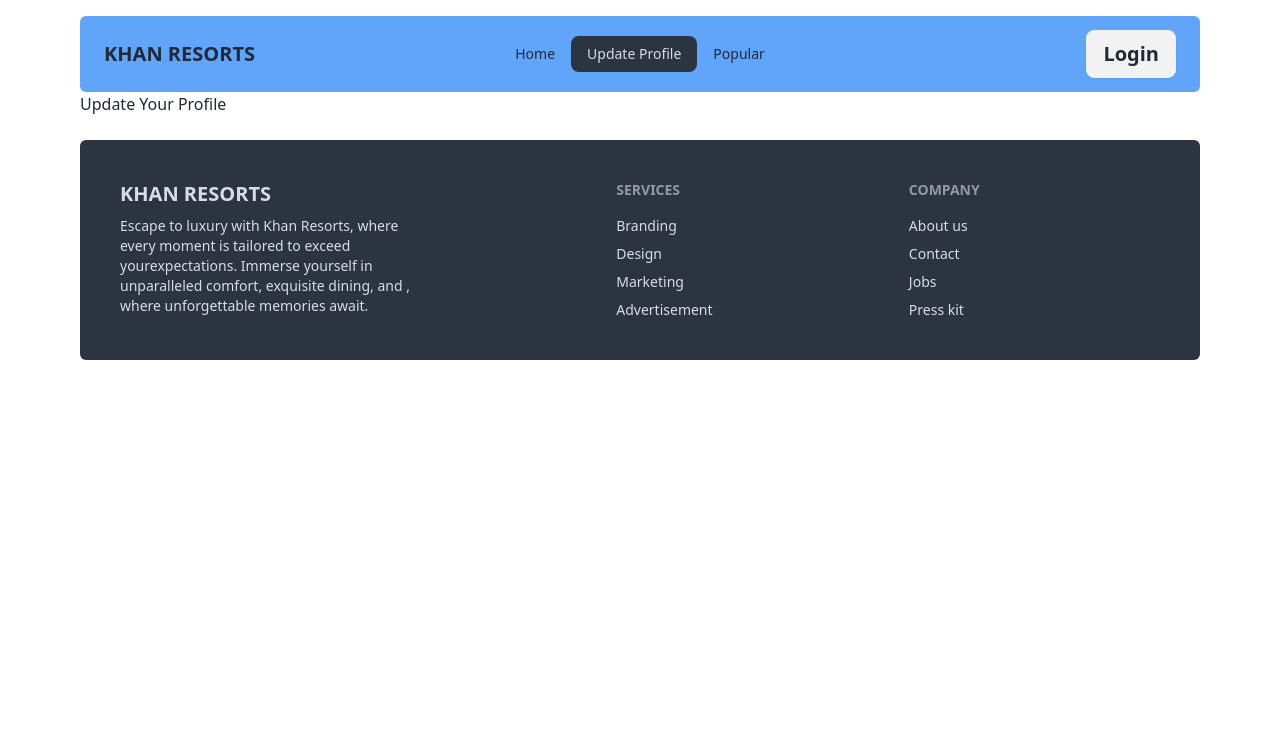
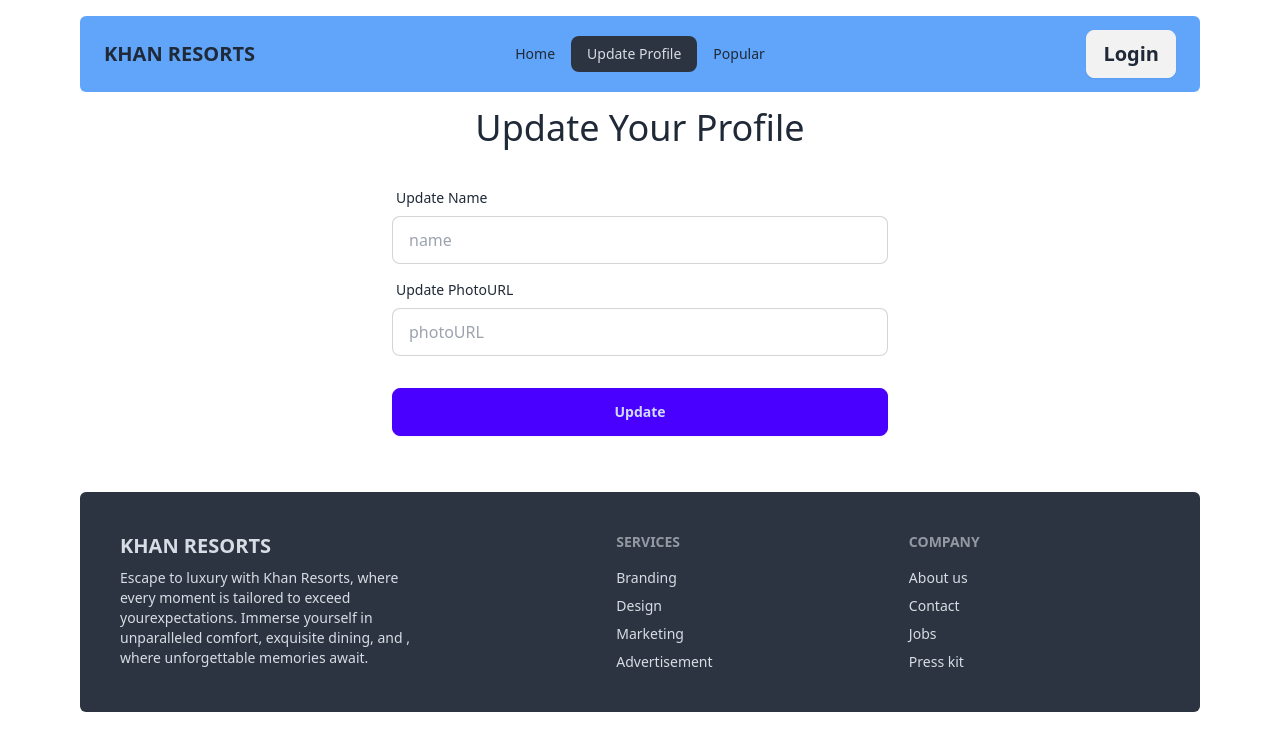
Before and after one commit to arifulislamk/khan-resorts, a React (Vite) app: page /updateProfile in a window 1280 px wide. Shown: the top 750 px of the page. Built offline with nearby package versions, Linux system fonts and the light colour scheme; no server answers.

Commit message:
update profile, hide route location not change

```diff
--- a/src/AuthProvider/AuthProvider.jsx
+++ b/src/AuthProvider/AuthProvider.jsx
@@ -1,5 +1,5 @@
 import { createContext, useEffect, useState } from "react";
-import { GithubAuthProvider, GoogleAuthProvider, createUserWithEmailAndPassword, getAuth, onAuthStateChanged, signInWithEmailAndPassword, signInWithPopup, signOut } from "firebase/auth";
+import { GithubAuthProvider, GoogleAuthProvider, createUserWithEmailAndPassword, getAuth, onAuthStateChanged, signInWithEmailAndPassword, signInWithPopup, signOut, updateProfile } from "firebase/auth";
 import app from "../firebase/firebase.config";
 
 export const AuthContext = createContext(null);
@@ -11,7 +11,7 @@ const AuthProvider = ({ children }) => {
     const githubProbider = new GithubAuthProvider();
 
     const [user, setUser] = useState(null);
-    const [loading,setLoading] = useState(true);
+    const [loading, setLoading] = useState(true);
 
     const createuser = (email, password) => {
         setLoading(true)
@@ -37,6 +37,12 @@ const AuthProvider = ({ children }) => {
         return signOut(auth)
     }
 
+    const updatedProfile = (name, photo) => {
+        return ( updateProfile(auth.currentUser, {
+            displayName: name, photoURL: photo
+        }) )
+    }
+
     useEffect(() => {
         const unSubscribe = onAuthStateChanged(auth, currentUser => {
             setUser(currentUser);
@@ -55,7 +61,8 @@ const AuthProvider = ({ children }) => {
         googlelogin,
         logOut,
         githublogin,
-        loading
+        loading,
+        updatedProfile
     }
 
     return (
--- a/src/Components/EachCard.jsx
+++ b/src/Components/EachCard.jsx
@@ -17,7 +17,7 @@ const EachCard = ({ data }) => {
             </div>
             <Link to={`/card/${id}`}>
                 <div className=" justify-end items-end">
-                    <button className="btn btn-ghost bg-blue-400">View Details</button>
+                    <button className="btn btn-ghost bg-blue-400">View Property</button>
                 </div>
             </Link>
         </div>
--- a/src/Components/Login.jsx
+++ b/src/Components/Login.jsx
@@ -1,12 +1,16 @@
 import { useContext } from "react";
-import { Link, useNavigate } from "react-router-dom";
+import { Link, useLocation, useNavigate } from "react-router-dom";
 import { AuthContext } from "../AuthProvider/AuthProvider";
 import { Helmet } from "react-helmet-async";
 import { ToastContainer, toast } from "react-toastify";
 import 'react-toastify/dist/ReactToastify.css';
 
 const Login = () => {
+    const location = useLocation() ;
     const navigate = useNavigate();
+    // console.log('location login',location)
+
+
     const { loginuser, googlelogin, githublogin } = useContext(AuthContext);
     const handleLogin = e => {
         e.preventDefault();
@@ -17,7 +21,8 @@ const Login = () => {
         loginuser(email, password)
             .then(res => {
                 console.log(res.user)
-                navigate("/")
+                navigate(location?.state ? location.state : '/')
+
                 toast.success('Login Succesfully Done')
             })
             .catch(error => {
@@ -30,7 +35,7 @@ const Login = () => {
         googlelogin()
             .then(res => {
                 console.log(res.user)
-                navigate("/")
+                navigate(location?.state ? location.state : '/')
                 toast.success('Login Succesfully Done')
             })
             .catch(error => {
@@ -43,7 +48,7 @@ const Login = () => {
             .then(res => {
                 console.log(res.user)
                 toast.success('Login Succesfully Done')
-                navigate("/")
+                navigate(location?.state ? location.state : '/')
             })
             .catch(error => {
                 console.log(error)
--- a/src/Components/Register.jsx
+++ b/src/Components/Register.jsx
@@ -5,6 +5,7 @@ import { Helmet } from "react-helmet-async";
 import { LuEyeOff, LuEye } from "react-icons/lu";
 import { ToastContainer, toast } from "react-toastify";
 import 'react-toastify/dist/ReactToastify.css';
+import {  updateProfile } from "firebase/auth";
 
 const Register = () => {
 
@@ -14,6 +15,8 @@ const Register = () => {
 
     const handleRegister = e => {
         e.preventDefault();
+        const name = e.target.name.value;
+        const photo = e.target.photo.value ;
         const email = e.target.email.value;
         const password = e.target.password.value;
         console.log(email, password)
@@ -36,6 +39,14 @@ const Register = () => {
                 toast.success('User Create Successfully done')
                 navigate("/")
                 console.log(res.user)
+                updateProfile(res.user,{
+                    displayName: name, photoURL: photo
+                })
+                .then(res => {
+                    toast.success("updated")
+                    console.log(res.user,'updated')
+                })
+                .catch(error => console.log(error))
             })
             .catch(error => {
                 console.log(error)
@@ -66,7 +77,7 @@ const Register = () => {
                     <label className="label">
                         <span className="label-text">PhotoURL</span>
                     </label>
-                    <input type="text" name="photoURL" placeholder="photoURL" className="input input-bordered" required />
+                    <input type="text" name="photo" placeholder="photoURL" className="input input-bordered" required />
                 </div>
                 <div className="form-control">
                     <label className="label">
--- a/src/Components/UpdateProfile.jsx
+++ b/src/Components/UpdateProfile.jsx
@@ -1,12 +1,47 @@
+import { useContext } from "react";
 import { Helmet } from "react-helmet-async";
+import { AuthContext } from "../AuthProvider/AuthProvider";
 
 const UpdateProfile = () => {
+    const { updatedProfile } = useContext(AuthContext);
+
+    const handleUpdate = e => {
+        e.preventDefault();
+        const name = e.target.name.value;
+        const photo = e.target.photoURL.value;
+
+        updatedProfile(name, photo)
+            .then(res => {
+                // toast.success("updated")
+                // console.log(res.user, 'updated')
+            })
+            .catch(error => console.log(error))
+
+    }
     return (
         <div>
             <Helmet className="text-sm">
                 <title className="">RESORTS | UPDATEPROFILE</title>
             </Helmet>
-            <h2>Update Your Profile</h2>
+            <h2 className=" text-center text-4xl mt-4  font-medium">Update Your Profile</h2>
+            <form onSubmit={handleUpdate} className="card-body lg:w-1/2 mx-auto">
+                <div className="form-control">
+                    <label className="label">
+                        <span className="label-text">Update Name</span>
+                    </label>
+                    <input type="text" name="name" placeholder="name" className="input input-bordered" required />
+                </div>
+                <div className="form-control">
+                    <label className="label">
+                        <span className="label-text">Update PhotoURL</span>
+                    </label>
+                    <input type="text" name="photoURL" placeholder="photoURL" className="input input-bordered" required />
+                </div>
+                <div className="form-control mt-6">
+                    <button className="btn btn-primary">Update</button>
+                </div>
+
+            </form>
         </div>
     );
 };
--- a/src/HideRouter/HideRouter.jsx
+++ b/src/HideRouter/HideRouter.jsx
@@ -1,9 +1,13 @@
 import { useContext } from "react";
-import { Navigate } from "react-router";
+import { Navigate,useLocation } from "react-router";
 import { AuthContext } from "../AuthProvider/AuthProvider";
 
 const HideRouter = ({ children }) => {
     const { user, loading } = useContext(AuthContext);
+    const location = useLocation();
+    // console.log(location.pathname,"hidden from")
+
+
     console.log(user)
     if (loading) {
         return <div className="flex justify-center"><span className="loading  loading-spinner loading-lg"></span></div>
@@ -11,7 +15,7 @@ const HideRouter = ({ children }) => {
     else if (user) {
         return children;
     }
-    return <Navigate to="/login"></Navigate>;
+    return <Navigate state={location.pathname} to="/login"></Navigate>;
 };
 
 export default HideRouter;
--- a/src/firebase/firebase.config.js
+++ b/src/firebase/firebase.config.js
@@ -5,7 +5,8 @@ import { initializeApp } from "firebase/app";
 
 // Your web app's Firebase configuration
 
-console.log("inside firebase", import.meta.env.VITE_PASS)
+
+// console.log("inside firebase", import.meta.env.VITE_PASS)
 const firebaseConfig = {
   apiKey:import.meta.env.VITE_APIKEY,
   authDomain:import.meta.env.VITE_AUTHDOMAIN,
--- a/src/main.jsx
+++ b/src/main.jsx
@@ -14,6 +14,7 @@ import AuthProvider from './AuthProvider/AuthProvider.jsx';
 import ErrorPage from './Components/ErrorPage.jsx';
 import { HelmetProvider } from 'react-helmet-async';
 import CardDetails from './Components/CardDetails.jsx';
+import HideRouter from './HideRouter/HideRouter.jsx';
 const router = createBrowserRouter([
   {
     path: "/",
@@ -38,7 +39,7 @@ const router = createBrowserRouter([
       },
       {
         path: "/card/:id",
-        element: <CardDetails></CardDetails>,
+        element: <HideRouter><CardDetails></CardDetails></HideRouter>,
         loader: () => fetch('../data.json')
       },
     ]
```
Also changed, not shown: 1 other file (tests, documents, lock files or other folders).
